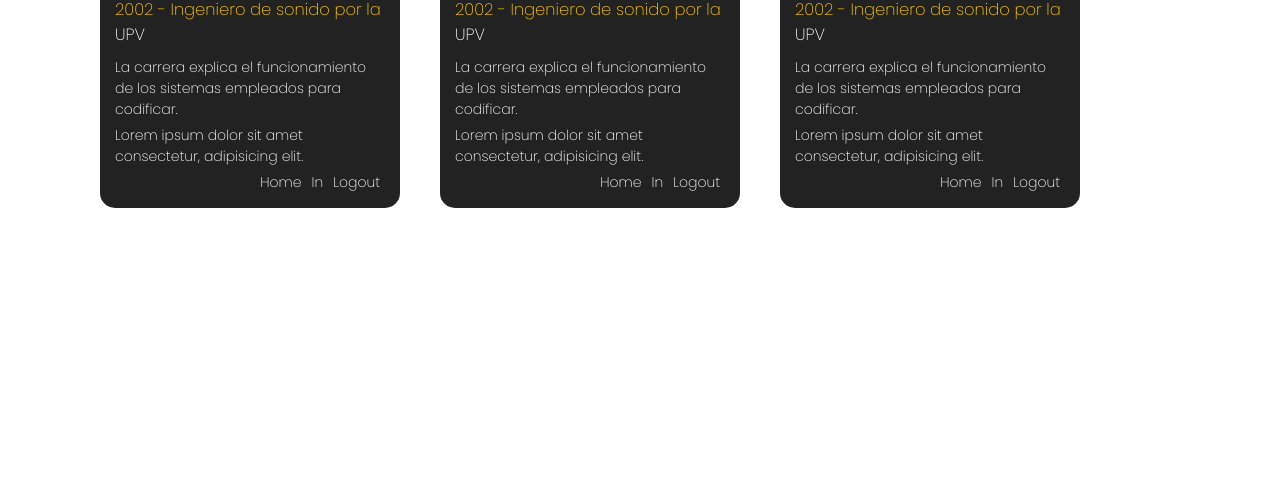
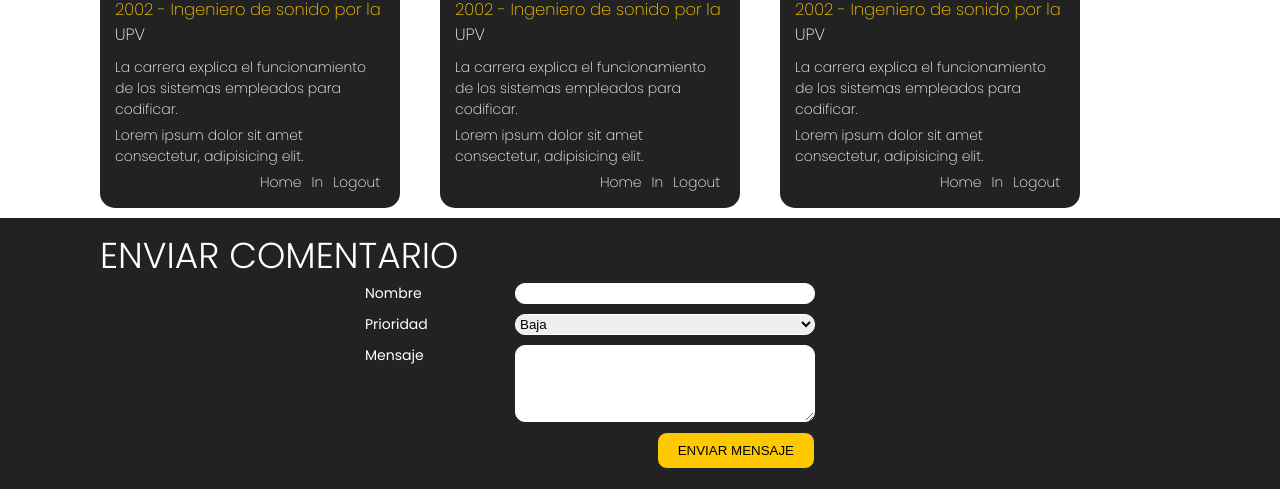
Before and after one commit to luiisao20/curso_html, a plain HTML site: page Capítulo 1/CVextendido.html in a window 1280 px wide. Shown: the part 1240-1729 px from the top of the page. Before the commit the page ends 1458 px from the top, so only its background shows below. Drawn offline with Linux system fonts and the light colour scheme.

Commit message:
Añadiendo formularios y ordenando con Grid, en el extendido se añadieron los select para los formularios, importante

```diff
--- a/Capítulo 1/CVextendido.html
+++ b/Capítulo 1/CVextendido.html
@@ -147,5 +147,30 @@
             </div>
         </div>
         <!--FIN Bloque Educación-->
+        <div class="seccion" id="comentario">
+            <h2>ENVIAR COMENTARIO</h2>
+            <form action="#">
+                <div class="formulario">
+                    <label for="nombre">Nombre</label>
+                    <input type="text" name="nombre" id="nombre" minlength="2" maxlength="64" size="32" required>
+                    </div>
+                <div class="formulario">
+                    <label for="prioridad">Prioridad</label>
+                    <select name="prioridad" id="seleccionarprioridad">
+                        <option value="baja">Baja</option>
+                        <option value="media">Media</option>
+                        <option value="alta">Alta</option>
+                        <option value="urg">Urgente</option>
+                    </select>
+                </div>
+                <div class="formulario">
+                    <label for="mensaje">Mensaje</label>
+                    <textarea name="mensaje" id="mensaje" cols="25" rows="5"></textarea>
+                </div>
+                <div class="formulario">
+                    <input type="submit" name="enviar" value="ENVIAR MENSAJE">
+                </div>
+            </form>
+        </div>
  </body>
 </html>
--- a/Capítulo 1/css/estilos.css
+++ b/Capítulo 1/css/estilos.css
@@ -142,3 +142,29 @@ section{
     border-radius: 20px;
     margin-bottom: 10px;
 }
+#comentario{
+    background-color: #222;
+    color: white;
+}
+.formulario{
+    display: grid;
+    grid-template-columns: 150px 300px;
+    justify-content: center;
+    margin-bottom: 10px;
+}
+.formulario label{
+    font-weight: 500;
+}
+.formulario input, .formulario textarea, .formulario select{
+    border-radius: 10px;
+    border: 1px solid white;
+}
+input[type="submit"]{
+    border: 1px solid #222;
+    background-color: #ffc900;
+    padding: 10px;
+    padding-left: 20px;
+    padding-right: 20px;
+    grid-column: 2/3;
+    justify-self: end;
+}
--- a/Portfolio/estilos/estilos.css
+++ b/Portfolio/estilos/estilos.css
@@ -178,7 +178,7 @@ button{
 /*Grid cardexp*/
 .gridexp{
     display: grid;
-    grid-template-columns: repeat(3, 350px);
+    grid-template-columns: repeat(4, 350px);
     grid-gap: 10px;
     justify-content: space-between;
     align-content: space-around;
@@ -206,3 +206,28 @@ button{
 .cardexp li{
     height: 30px;
 }
+#contactar{
+    background-color: #ffc900;
+    color: #222
+}
+.itemform{
+    display: grid;
+    grid-template-columns: 150px 350px;
+    justify-content: center;
+    margin-bottom: 10px;
+}
+.itemform label{
+    font-weight: 700;
+}
+.itemform input, .itemform textarea{
+    border-radius: 5px;
+    border: 1px solid white;
+}
+input[type="submit"]{
+    background-color: #222;
+    border: 1px solid #222;
+    color: white;
+    padding: 10px;
+    grid-column: 2/3;
+    justify-self: end;
+}
```
Also changed, not shown: Portfolio/index.html (+23 -0 lines).
